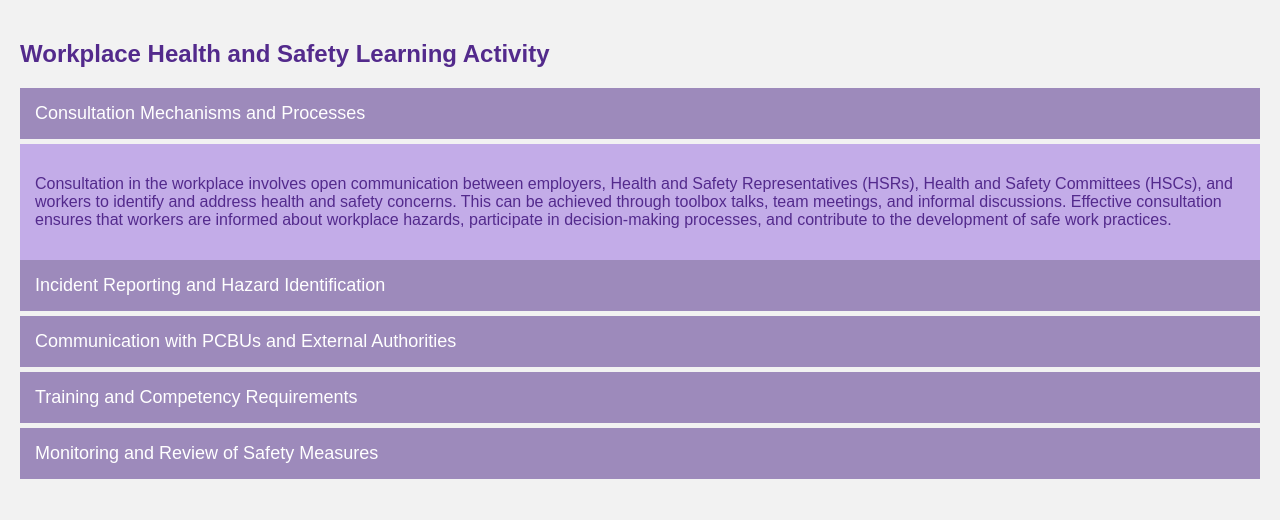
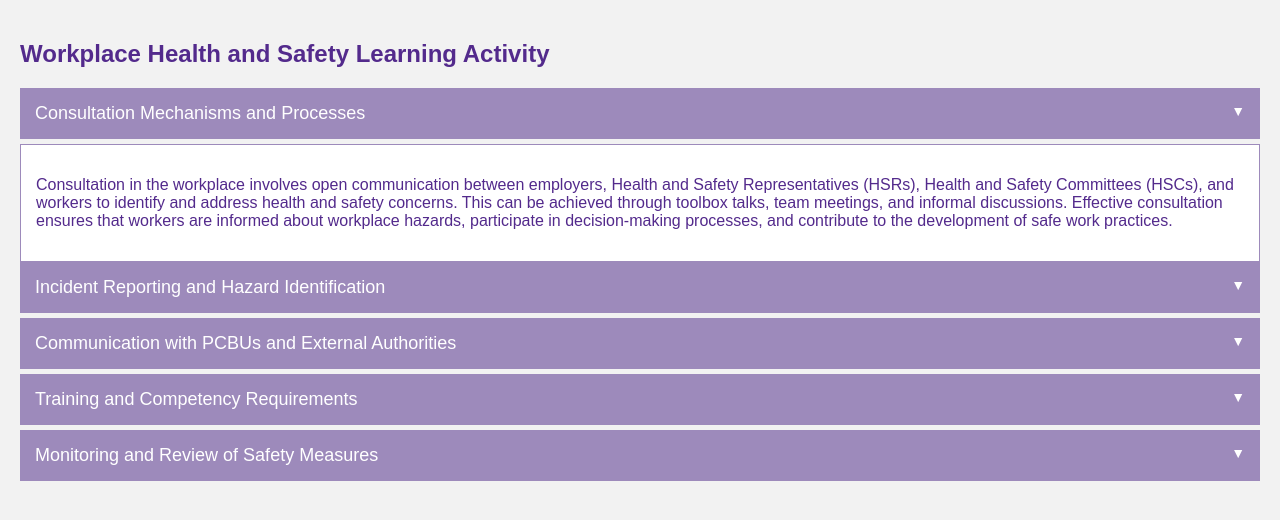
Before and after one commit to DapaLMS1/HRS-representatives, a plain HTML site: page index.html in a window 1280 px wide. Both pictures are taken after a click on the button "Consultation Mechanisms and Processes". Drawn offline with Linux system fonts and the light colour scheme.

Commit message:
Update index.html

```diff
--- a/index.html
+++ b/index.html
@@ -24,17 +24,26 @@
             font-size: 18px;
             transition: background-color 0.3s ease;
             margin-bottom: 5px;
+            display: flex;
+            justify-content: space-between;
         }
 
         .accordion:hover {
             background-color: #7ABF49;
         }
 
+        .accordion::after {
+            content: '\25BC';
+            font-size: 14px;
+            color: white;
+        }
+
         .panel {
             padding: 15px;
-            background-color: #C3ACE8;
+            background-color: white;
             display: none;
             overflow: hidden;
+            border: 1px solid #9D8ABB;
         }
     </style>
 </head>
```
